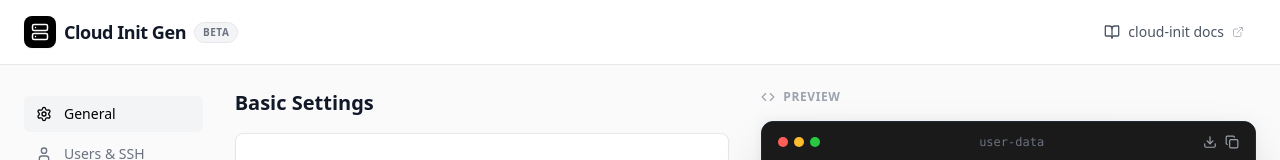
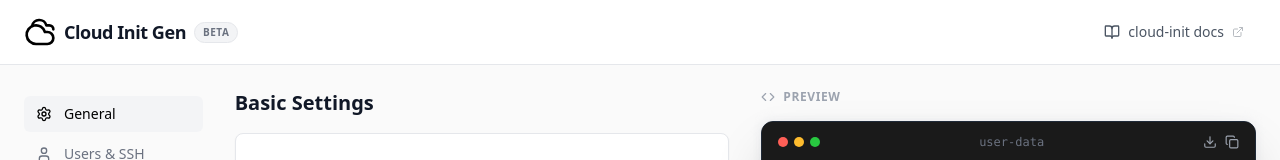
Before and after one commit to iqlal/cloud-init-gen, a React (Vite) app: page / in a window 1280 px wide. Shown: the top 160 px of the page. Built offline with nearby package versions, Linux system fonts and the light colour scheme.

Commit message:
feat: implement GitHub Pages deployment workflow

```diff
--- a/src/components/layout/Header.jsx
+++ b/src/components/layout/Header.jsx
@@ -1,12 +1,10 @@
-import { Server, BookOpen, ExternalLink } from 'lucide-react';
+import { BookOpen, ExternalLink } from 'lucide-react';
 
 export const Header = () => (
     <header className="bg-white border-b border-gray-200 sticky top-0 z-20">
         <div className="max-w-7xl mx-auto px-6 h-16 flex items-center justify-between">
             <div className="flex items-center gap-2">
-                <div className="w-8 h-8 bg-black rounded-lg flex items-center justify-center text-white shadow-sm">
-                    <Server size={18} />
-                </div>
+                <img src="/cloudy.svg" alt="Cloud Init Gen" className="w-8 h-8" />
                 <h1 className="font-bold text-lg tracking-tight">Cloud Init Gen</h1>
                 <span className="px-2 py-0.5 rounded-full bg-gray-100 border border-gray-200 text-[10px] text-gray-500 font-bold uppercase tracking-wider">Beta</span>
             </div>
```
